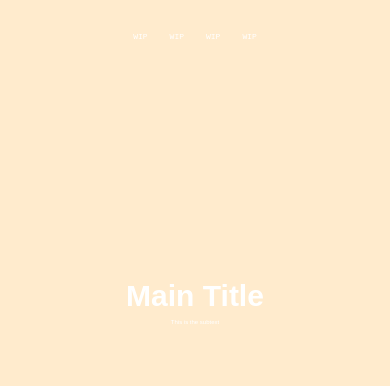
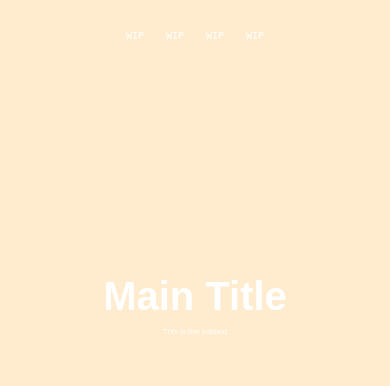
Before and after one commit to hxt-iiixi/hxt-iiixi.github.io, a plain HTML site: page index.html in a window 390 px wide. Shown: the top 386 px of the page. Drawn offline with Linux system fonts and the light colour scheme; a web font is replaced by a local one.

Commit message:
test font size

```diff
--- a/style.css
+++ b/style.css
@@ -44,7 +44,7 @@ body {
     text-decoration: none;
     color: rgb(255, 255, 255);
     font-family: monospace;
-    font-size: 10PX;
+    font-size: 15PX;
     scale: 1;
 }
 
@@ -84,11 +84,11 @@ button:hover{
 
 @media (max-width: 800px) {
     .nav-links li {
-        margin: 5px 20px;
+        margin: 5px 30px;
     }
 
     .links {
-        font-size: 12px;
+        font-size: 15px;
     }
 }
 
@@ -98,11 +98,11 @@ button:hover{
     }
 
     .nav-links li {
-        margin: 5px 10px;
+        margin: 5px 15px;
     }
 
     .links {
-        font-size: 10px;
+        font-size: 13px;
     }
 }
 
@@ -117,7 +117,7 @@ button:hover{
     }
 
     .links {
-        font-size: 8px;
+        font-size: 10px;
     }
 }
 
@@ -139,7 +139,7 @@ button:hover{
     font-family: 'Tangerine', sans-serif;
     color: white;
     font-weight: 700;
-    font-size: 60px;
+    font-size: 90px;
     margin-bottom: 5px;
 }
 
@@ -147,7 +147,7 @@ button:hover{
     font-family: 'Tangerine', sans-serif;
     color: white;
     font-weight: 400;
-    font-size: 10px;
+    font-size: 30px;
     display: block;
 }
 
@@ -163,21 +163,21 @@ button:hover{
 
 @media (max-width: 600px) {
     .cont-text {
-        font-size: 40px;
+        font-size: 50px;
     }
 
     .subtext {
-        font-size: 7px;
+        font-size: 12px;
     }
 }
 
 @media (max-width: 400px) {
     .cont-text {
-        font-size: 30px;
+        font-size: 40px;
     }
 
     .subtext {
-        font-size: 6px;
+        font-size: 8px;
     }
 }
 
```
